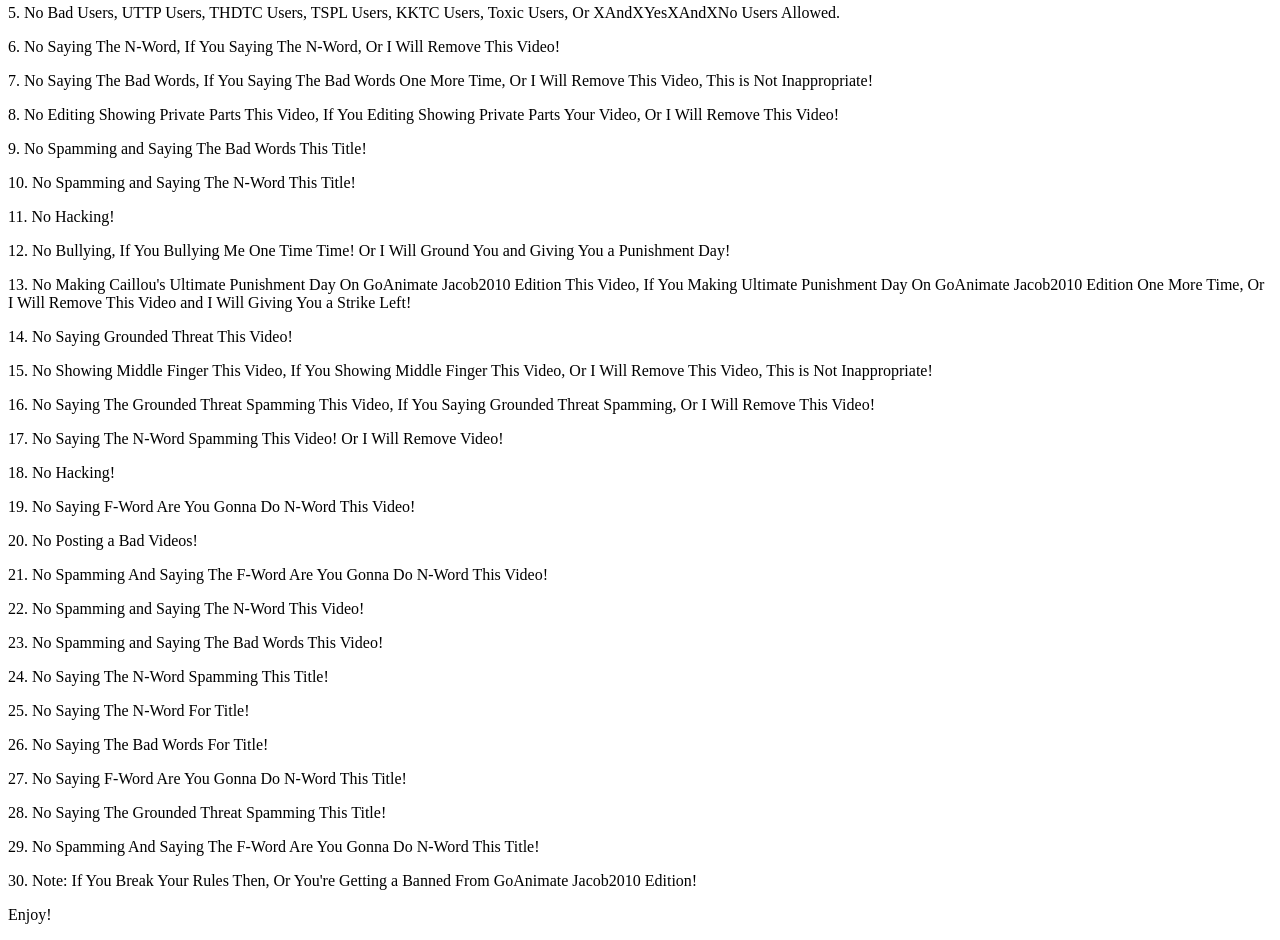
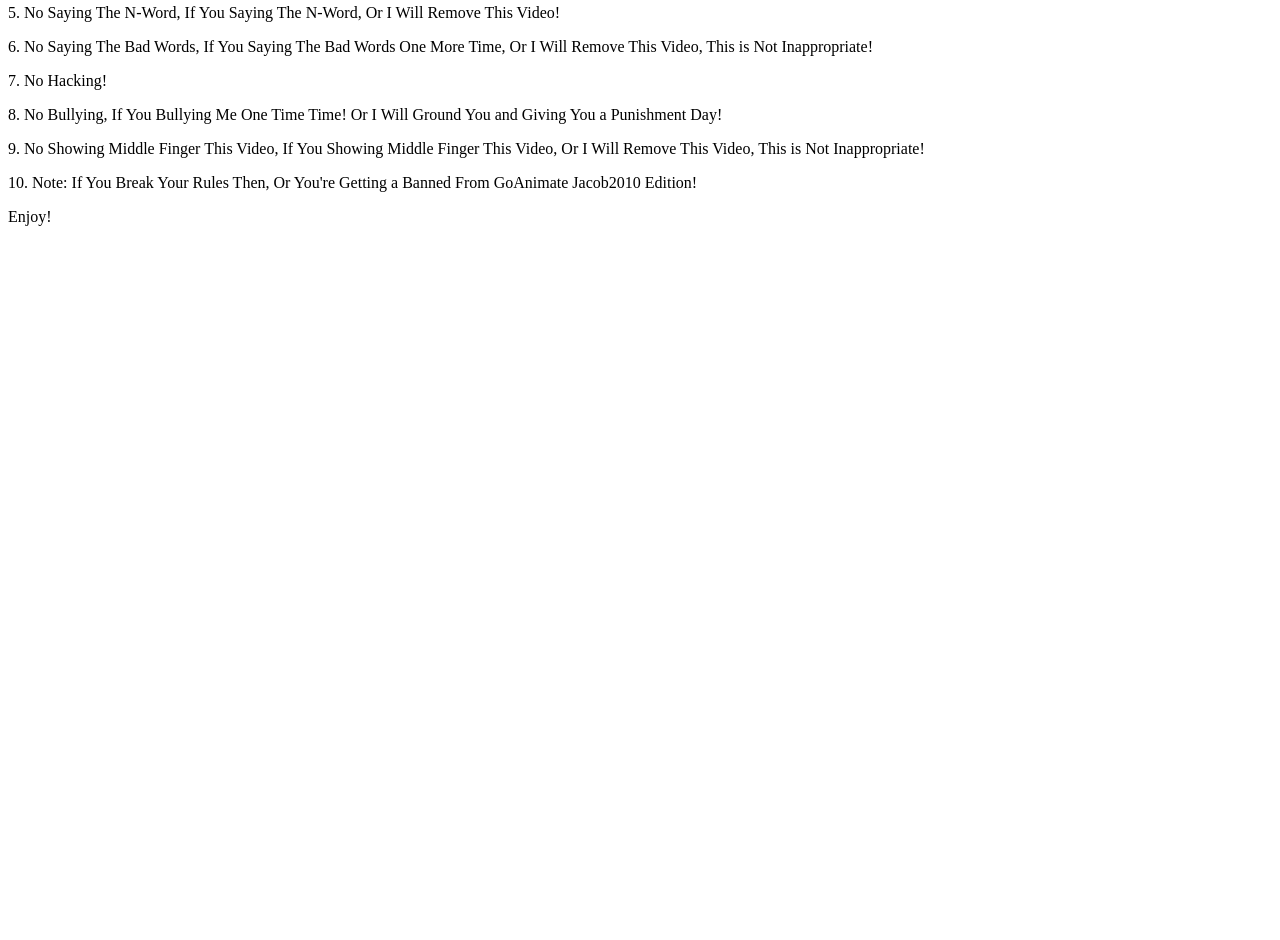
Before and after one commit to edytaniedzialkowska-dev/GoAnimate-Jacob2010-Edition, a website: page html/rules.html in a window 1280 px wide. Shown: the part 212-1152 px from the top of the page. After the commit the page ends 800 px from the top, so only its background shows below. Drawn offline with Linux system fonts and the light colour scheme.

Commit message:
Update rules.html

```diff
--- a/html/rules.html
+++ b/html/rules.html
@@ -8,32 +8,12 @@
 <p>2. No Showing Private Parts Videos, If You Showing Private Parts, Or I Will Remove Your Video!</p>
 <p>3. Grounded Threats Don't Work, If You Saying Grounded Threat, Or I Will Remove Your Video!</p>
 <p>4. No Exposing Me!</p>
-<p>5. No Bad Users, UTTP Users, THDTC Users, TSPL Users, KKTC Users, Toxic Users, Or XAndXYesXAndXNo Users Allowed.</p>
-<p>6. No Saying The N-Word, If You Saying The N-Word, Or I Will Remove This Video!</p>
-<p>7. No Saying The Bad Words, If You Saying The Bad Words One More Time, Or I Will Remove This Video, This is Not Inappropriate!</p>
-<p>8. No Editing Showing Private Parts This Video, If You Editing Showing Private Parts Your Video, Or I Will Remove This Video!</p>
-<p>9. No Spamming and Saying The Bad Words This Title!</p>
-<p>10. No Spamming and Saying The N-Word This Title!</p>
-<p>11. No Hacking!</p>
-<p>12. No Bullying, If You Bullying Me One Time Time! Or I Will Ground You and Giving You a Punishment Day!</p>
-<p>13. No Making Caillou's Ultimate Punishment Day On GoAnimate Jacob2010 Edition This Video, If You Making Ultimate Punishment Day On GoAnimate Jacob2010 Edition One More Time, Or I Will Remove This Video and I Will Giving You a Strike Left!</p>
-<p>14. No Saying Grounded Threat This Video!</p>
-<p>15. No Showing Middle Finger This Video, If You Showing Middle Finger This Video, Or I Will Remove This Video, This is Not Inappropriate!</p>
-<p>16. No Saying The Grounded Threat Spamming This Video, If You Saying Grounded Threat Spamming, Or I Will Remove This Video!</p>
-<p>17. No Saying The N-Word Spamming This Video! Or I Will Remove Video!</p>
-<p>18. No Hacking!</p>
-<p>19. No Saying F-Word Are You Gonna Do N-Word This Video!</p>
-<p>20. No Posting a Bad Videos!</p>
-<p>21. No Spamming And Saying The F-Word Are You Gonna Do N-Word This Video!</p>
-<p>22. No Spamming and Saying The N-Word This Video!</p>
-<p>23. No Spamming and Saying The Bad Words This Video!</p>
-<p>24. No Saying The N-Word Spamming This Title!</p>
-<p>25. No Saying The N-Word For Title!</p>
-<p>26. No Saying The Bad Words For Title!</p>
-<p>27. No Saying F-Word Are You Gonna Do N-Word This Title!</p>
-<p>28. No Saying The Grounded Threat Spamming This Title!</p>
-<p>29. No Spamming And Saying The F-Word Are You Gonna Do N-Word This Title!</p>
-<p>30. Note: If You Break Your Rules Then, Or You're Getting a Banned From GoAnimate Jacob2010 Edition!</p>
+<p>5. No Saying The N-Word, If You Saying The N-Word, Or I Will Remove This Video!</p>
+<p>6. No Saying The Bad Words, If You Saying The Bad Words One More Time, Or I Will Remove This Video, This is Not Inappropriate!</p>
+<p>7. No Hacking!</p>
+<p>8. No Bullying, If You Bullying Me One Time Time! Or I Will Ground You and Giving You a Punishment Day!</p>
+<p>9. No Showing Middle Finger This Video, If You Showing Middle Finger This Video, Or I Will Remove This Video, This is Not Inappropriate!</p>
+<p>10. Note: If You Break Your Rules Then, Or You're Getting a Banned From GoAnimate Jacob2010 Edition!</p>
 
 
 
```
